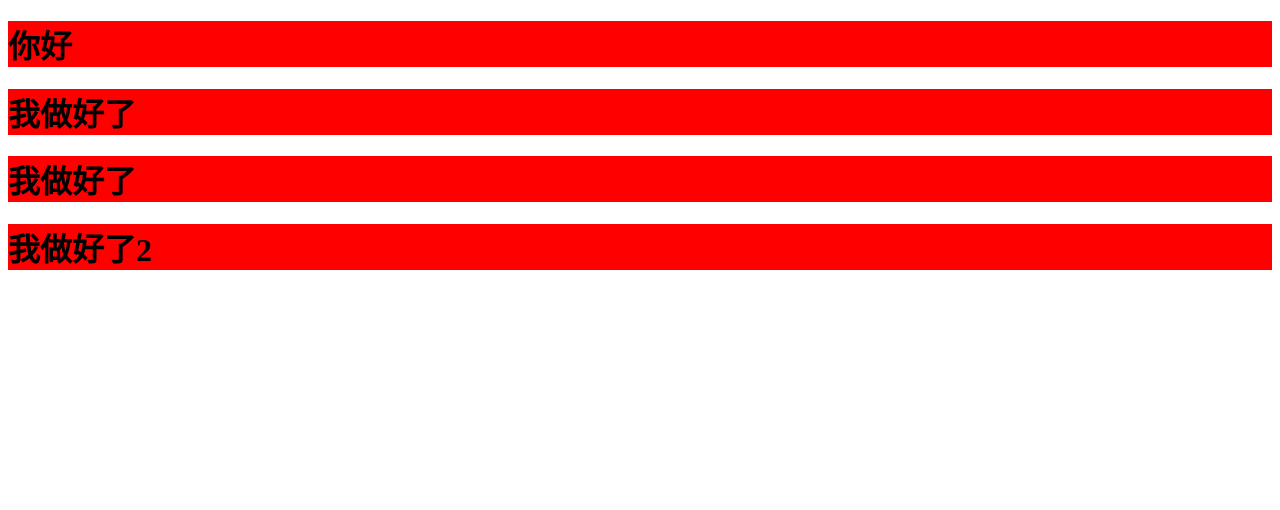
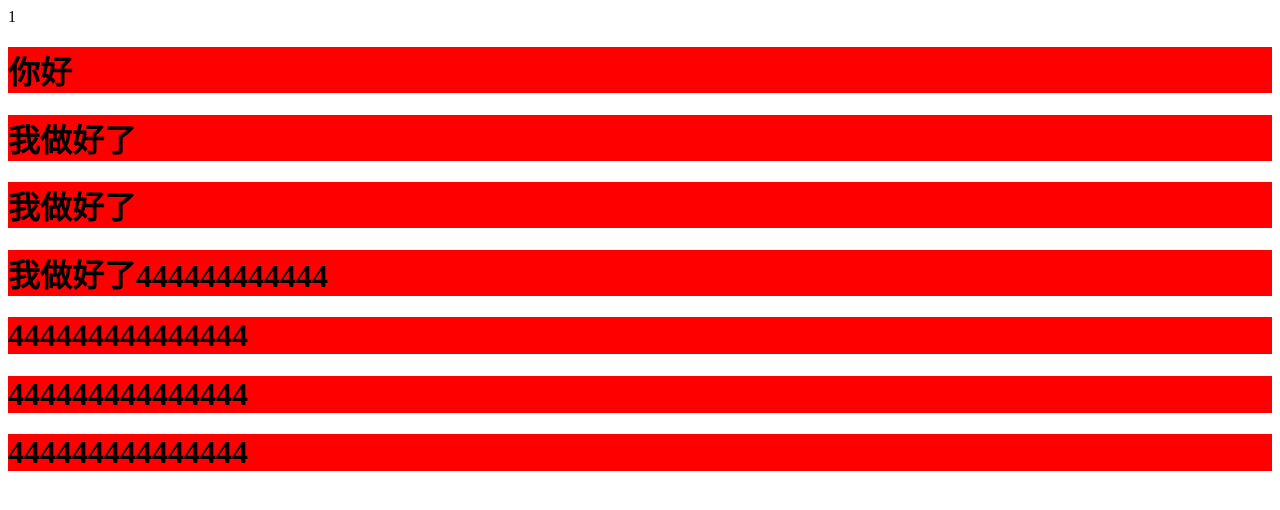
Before and after one commit to tangfuxi/1814GIT, a plain HTML site: page index.html in a window 1280 px wide. Drawn offline with Linux system fonts and the light colour scheme.

Commit message:
修改了4

```diff
--- a/index.html
+++ b/index.html
@@ -1,5 +1,7 @@
 <!DOCTYPE html>
 <html lang="en">
+
+1
 <head>
     <meta charset="UTF-8">
     <meta name="viewport" content="width=device-width, initial-scale=1.0">
@@ -12,7 +14,10 @@
         <h1>你好</h1>
         <h1>我做好了</1>
         <h1>我做好了</1>
-        <h1>我做好了2</1>
+        <h1>我做好了444444444444</1>
+        <h1>444444444444444</h1>
+        <h1>444444444444444</h1>
+        <h1>444444444444444</h1>
 
     </div>
 
```
